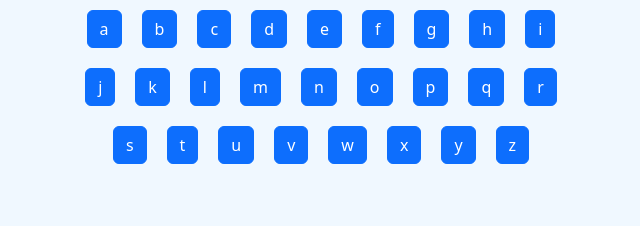
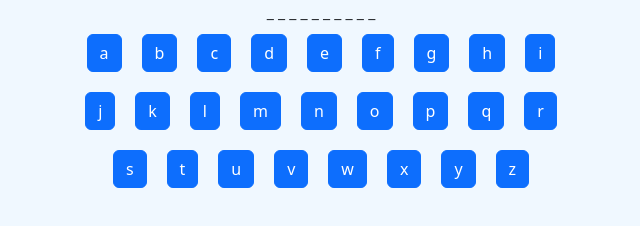
Before and after one commit to devhausleipzigacademy/hangman_game, a website built with Vite: page index.html in a window 1280 px wide. Shown: the whole page, without its empty margins (319-959 px from the left). Built offline with nearby package versions, Linux system fonts and the light colour scheme.

Commit message:
implement hidden word

```diff
--- a/index.html
+++ b/index.html
@@ -10,6 +10,7 @@
   </head>
   <body>
     <center>
+      <div id="word"></div>
       <div id="alphabet"></div>
     </center>
     <script type="module" src="/src/main.ts"></script>
--- a/src/main.ts
+++ b/src/main.ts
@@ -23,9 +23,25 @@ function createLetterButton(letter: string) {
 // array of possible words
 const wordlist = ["devhaus", "programming", "developer", "lunchbreak", "office"];
 let word: string;
+let hiddenWord: string;
 
 // function to start game
 function startGame() {
   // choose a random word from wordlist
-  // choose a random word from wordlist
+  word = wordlist[Math.floor(Math.random() * wordlist.length)];
+
+  encryptWord();
 }
+
+function encryptWord() {
+  // access div with id 'word'
+  const wordDiv = document.getElementById('word');
+
+  hiddenWord = word.split('').map(_ => {
+    return '_'
+  }).join(' ');
+  // show word inside of word div
+  wordDiv!.innerHTML = `${hiddenWord}`;
+}
+
+startGame();
```
